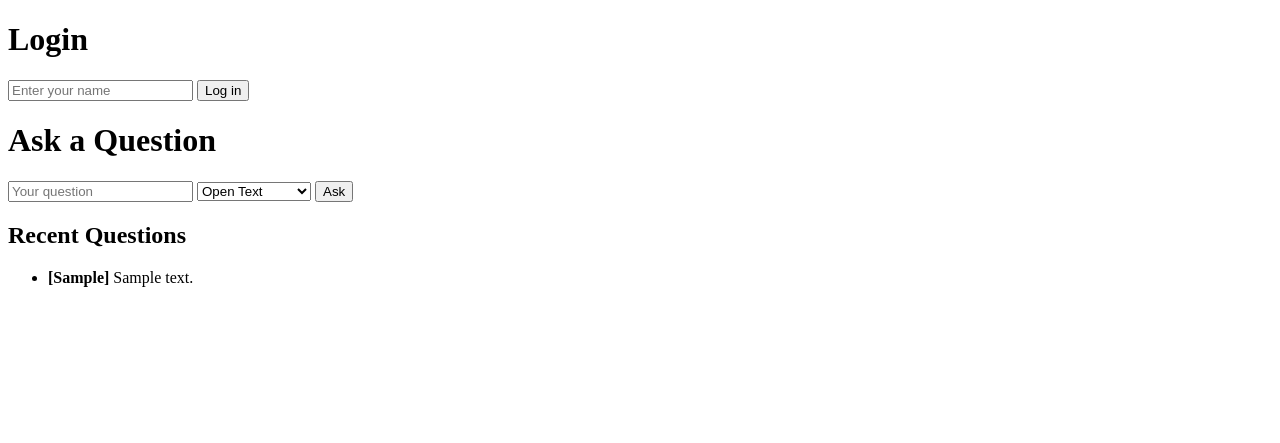
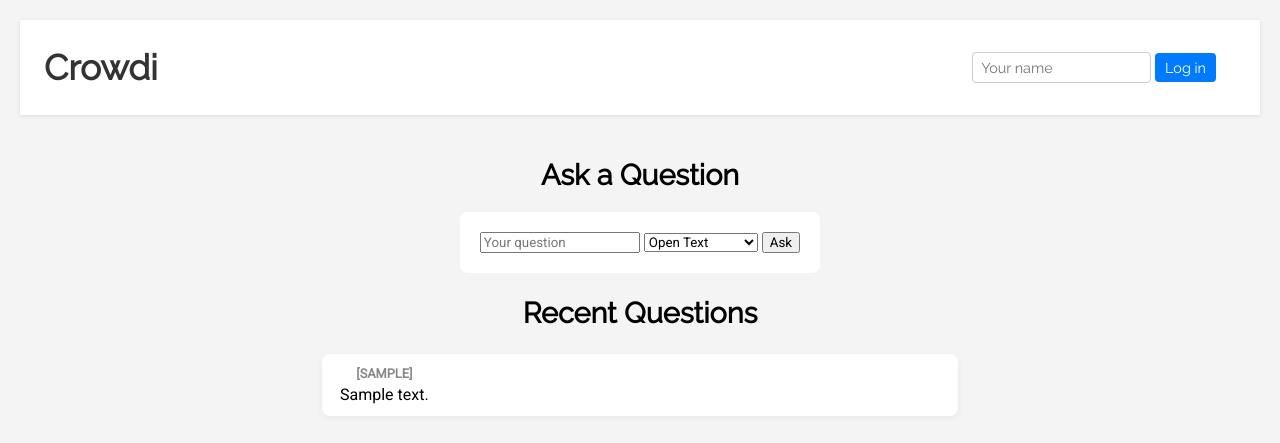
Before and after one commit to nwegmann/Crowdi, a FastAPI app: page / in a window 1280 px wide. Shown: the top 443 px of the page. Run offline with FastAPI, Linux system fonts and the light colour scheme; tables that the repository leaves empty hold one stand-in row (values such as "Sample post"); some libraries are stand-ins or nearby versions.

Commit message:
created style.css and changed style

```diff
--- a/app/templates/home.html
+++ b/app/templates/home.html
@@ -5,20 +5,30 @@
     <meta charset="UTF-8">
     <title>Crowdi</title>
     <script src="https://unpkg.com/htmx.org@1.9.2"></script>
+    <link href="https://fonts.googleapis.com/css2?family=Raleway&display=swap" rel="stylesheet">
+    <link href="https://fonts.googleapis.com/css2?family=Roboto" rel="stylesheet">
+    <link rel="stylesheet" href="/static/style.css?v=1">
 </head>
 
 <body>
-
+    <header class="site-header">
+        <div class="site-title">Crowdi</div>
+        <div class="login-inline">
             {% if not user_id %}
-    <h1>Login</h1>
             <form action="/login" method="post">
-        <input type="text" name="username" required placeholder="Enter your name">
+                <input type="text" name="username" required placeholder="Your name">
                 <button type="submit">Log in</button>
             </form>
             {% else %}
-    <p>You are logged in as user #{{ user_id }}</p>
+            <span class="login-status">👤 User #{{ user_id }}</span>
             {% endif %}
+        </div>
+    </header>
 
+    <div class="page-container">
+
+
+        <div class="main-content">
             <h1>Ask a Question</h1>
             <form hx-post="/ask" hx-target="#questions" hx-swap="outerHTML">
                 <input type="text" name="text" required placeholder="Your question">
@@ -29,20 +39,26 @@
                     <option value="multiple">Multiple Choice</option>
                 </select>
 
-    <div id="multipleChoiceOptions" style="display: none;">
+                <div id="multipleChoiceOptions" class="hidden">
                     <input type="text" name="options" placeholder="Comma-separated options (e.g., Red,Blue,Green)">
                 </div>
 
                 <button type="submit">Ask</button>
             </form>
 
+            {% include "questions.html" %}
+        </div>
+
+    </div>
+
     <script>
         document.getElementById("questionType").addEventListener("change", function () {
-        document.getElementById("multipleChoiceOptions").style.display = this.value === "multiple" ? "block" : "none";
+            const options = document.getElementById("multipleChoiceOptions");
+            options.classList.toggle("hidden", this.value !== "multiple");
         });
     </script>
-
-    {% include "questions.html" %}
 </body>
 
 </html>
+
+</html>
--- a/app/templates/questions.html
+++ b/app/templates/questions.html
@@ -1,29 +1,29 @@
 <div id="questions">
     <h2>Recent Questions</h2>
-    <ul>
-        {% for id, text, type, has_responded, options in questions %}
-        <li>
-            <strong>[{{ type }}]</strong> {{ text }}
-
+    {% for id, text, type, has_responded, options in questions %}
+    <div class="question-card">
+        <div class="question-info">
+            <div class="question-type">[{{ type }}]</div>
+            <div class="question-text">{{ text }}</div>
+        </div>
+        <div>
             {% if type == "yesno" and not has_responded %}
-            <form hx-post="/respond" hx-target="this" hx-swap="outerHTML">
+            <form class="response-form" hx-post="/respond" hx-target="this" hx-swap="outerHTML">
                 <input type="hidden" name="question_id" value="{{ id }}">
                 <button name="response" value="yes">👍 Yes</button>
                 <button name="response" value="no">👎 No</button>
             </form>
-
             {% elif type == "multiple" and not has_responded %}
-            <form hx-post="/respond" hx-target="this" hx-swap="outerHTML">
+            <form class="response-form" hx-post="/respond" hx-target="this" hx-swap="outerHTML">
                 <input type="hidden" name="question_id" value="{{ id }}">
                 {% for opt_id, opt_text in options %}
                 <button name="response" value="{{ opt_text }}">{{ opt_text }}</button>
                 {% endfor %}
             </form>
-
             {% elif has_responded %}
-            <p><em>You already responded.</em></p>
+            <p class="already-responded">You already responded.</p>
             {% endif %}
-        </li>
-        {% endfor %}
-    </ul>
+        </div>
+    </div>
+    {% endfor %}
 </div>
```
Lines whose indentation alone changed are shown as unchanged.
